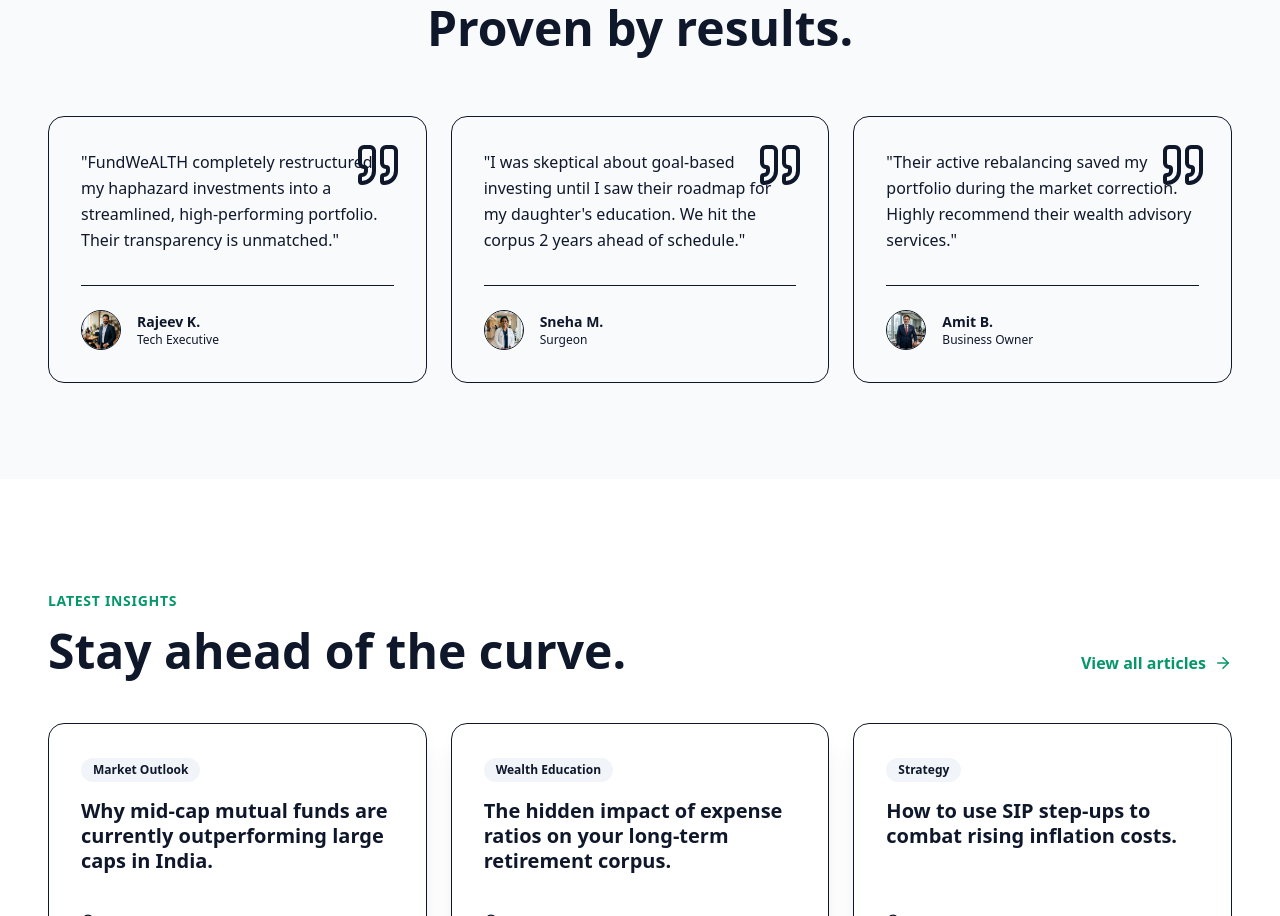
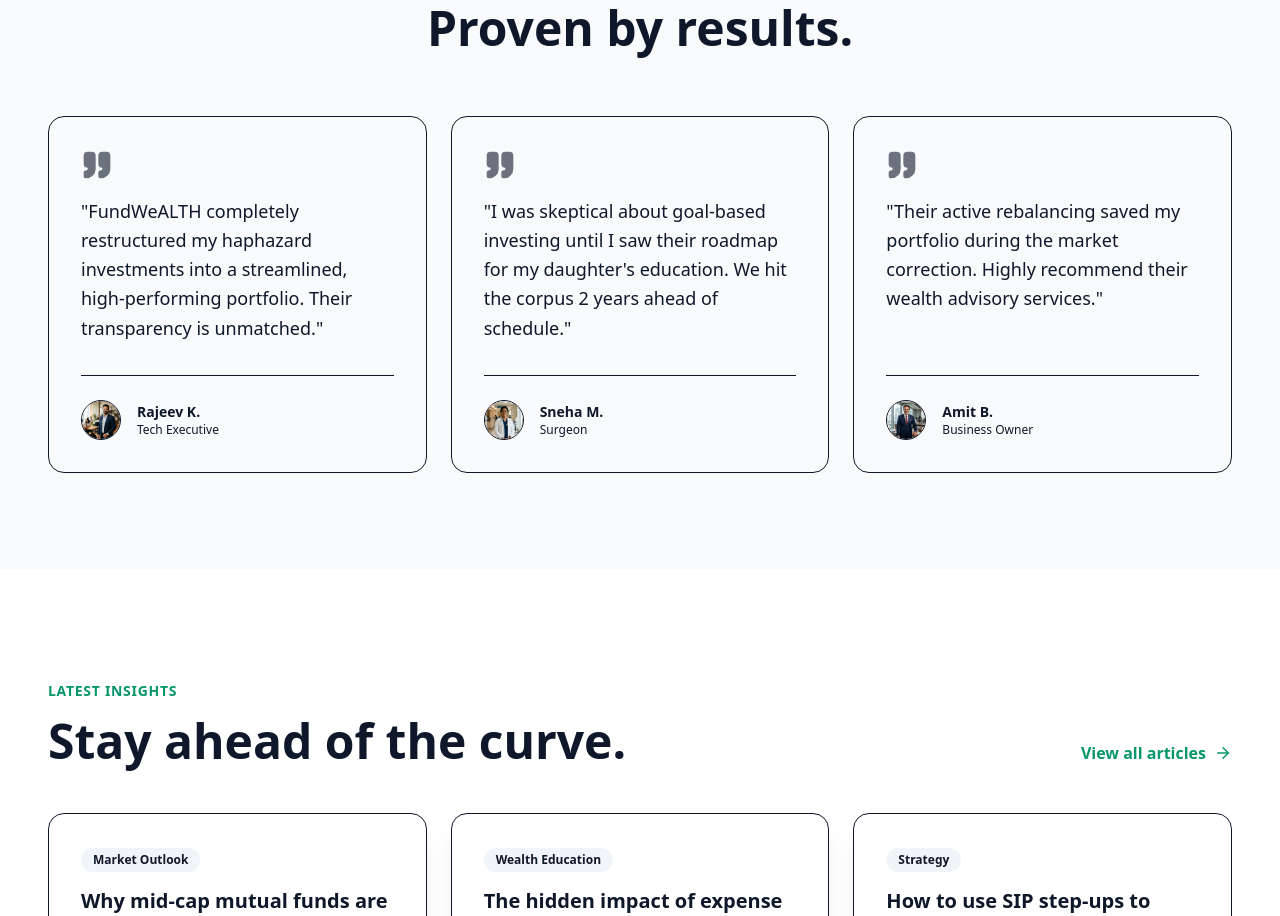
Before and after one commit to Sanjay-rana001/FundWealth, a Next.js app: page / in a window 1280 px wide. Shown: the part 6709-7625 px from the top of the page. Built offline with nearby package versions, Linux system fonts and the light colour scheme.

Commit message:
Fix overlapping quote icon in Testimonials

```diff
--- a/src/components/home/Testimonials.tsx
+++ b/src/components/home/Testimonials.tsx
@@ -34,12 +34,14 @@ export function Testimonials() {
 
         <div className="flex md:grid md:grid-cols-3 gap-6 overflow-x-auto snap-x snap-mandatory no-scrollbar pb-4 -mx-6 px-6 md:mx-0 md:px-0 md:pb-0">
           {testimonials.map((test, idx) => (
-            <Card key={idx} glass={false} className="relative pt-12 min-w-[85vw] sm:min-w-[60vw] md:min-w-0 snap-center shrink-0">
-              <div className="absolute top-6 right-6 text-primary-200 ">
-                <Quote size={48} />
+            <Card key={idx} glass={false} className="flex flex-col justify-between min-w-[85vw] sm:min-w-[60vw] md:min-w-0 snap-center shrink-0">
+              <div>
+                <div className="text-primary-300 mb-4">
+                  <Quote size={32} fill="currentColor" className="opacity-60" />
+                </div>
+                <p className="text-foreground/80 leading-relaxed mb-8 font-medium text-lg">"{test.text}"</p>
               </div>
-              <p className="text-foreground/80 leading-relaxed mb-8 relative z-10 font-medium">"{test.text}"</p>
-              <div className="flex items-center gap-4 border-t border-border-color pt-6">
+              <div className="flex items-center gap-4 border-t border-border-color pt-6 mt-auto">
                 <div className="w-10 h-10 rounded-full overflow-hidden shrink-0 border border-border-color">
                   <img src={test.image} alt={test.author} className="w-full h-full object-cover" />
                 </div>
```
